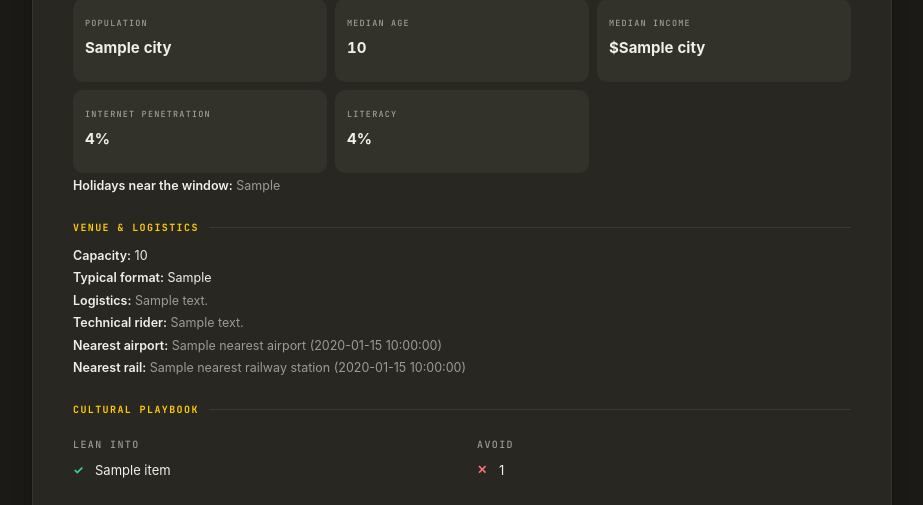
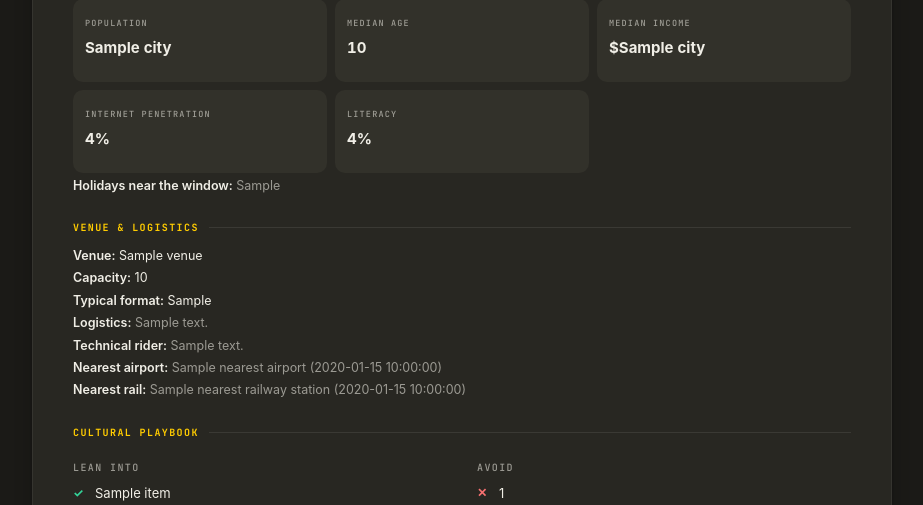
Before and after one commit to prats-2311/google_promotions, a Flask app: template cloud_run/delight_card_renderer/templates/tour_book.html in a window 1280 px wide. Shown: the part 1207-1712 px from the top of the page, without its empty margins (178-1101 px from the left). Run offline with Flask 3, Linux system fonts and the light colour scheme; the template is opened without the code that fills it: most values are stand-ins (such as "Sample title", 1, 10 or a date in 2020).

Commit message:
Lead the tour book logistics section with the venue name
Co-Authored-By: Claude Fable 5 <noreply@anthropic.com>
Claude-Session: https://claude.ai/code/session_01Aqr52VsZopF4pT2zPkBiDn

```diff
--- a/cloud_run/delight_card_renderer/templates/tour_book.html
+++ b/cloud_run/delight_card_renderer/templates/tour_book.html
@@ -337,6 +337,7 @@
 
       {% if c.venue %}
       <div class="section-label"><span class="mono" style="color: {{ c.accent }};">Venue &amp; Logistics</span><span class="rule"></span></div>
+      {% if c.venue.venue_name %}<p class="kv"><b>Venue:</b> {{ c.venue.venue_name }}</p>{% endif %}
       {% if c.venue.capacity %}<p class="kv"><b>Capacity:</b> {{ c.venue.capacity }}</p>{% endif %}
       {% if c.venue.typical_event_format %}<p class="kv"><b>Typical format:</b> {{ c.venue.typical_event_format }}</p>{% endif %}
       {% if c.venue.logistics_notes %}<p class="kv"><b>Logistics:</b> <span class="subtle">{{ c.venue.logistics_notes }}</span></p>{% endif %}
```
Also changed, not shown: cloud_run/delight_card_renderer/tests/test_render_tour_book.py (+7 -0 lines).
